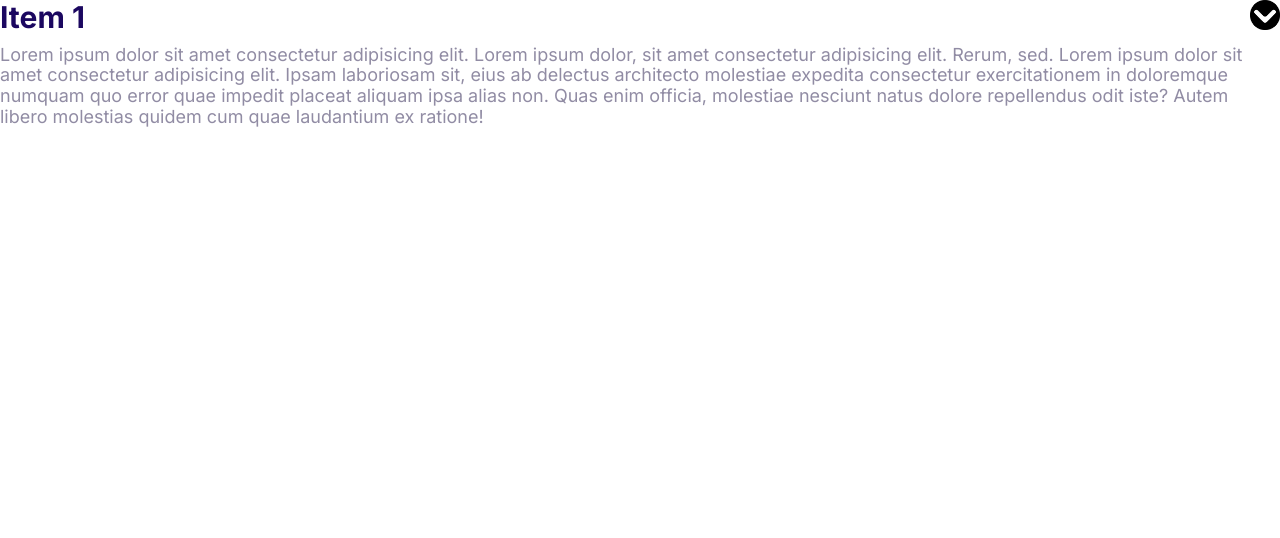
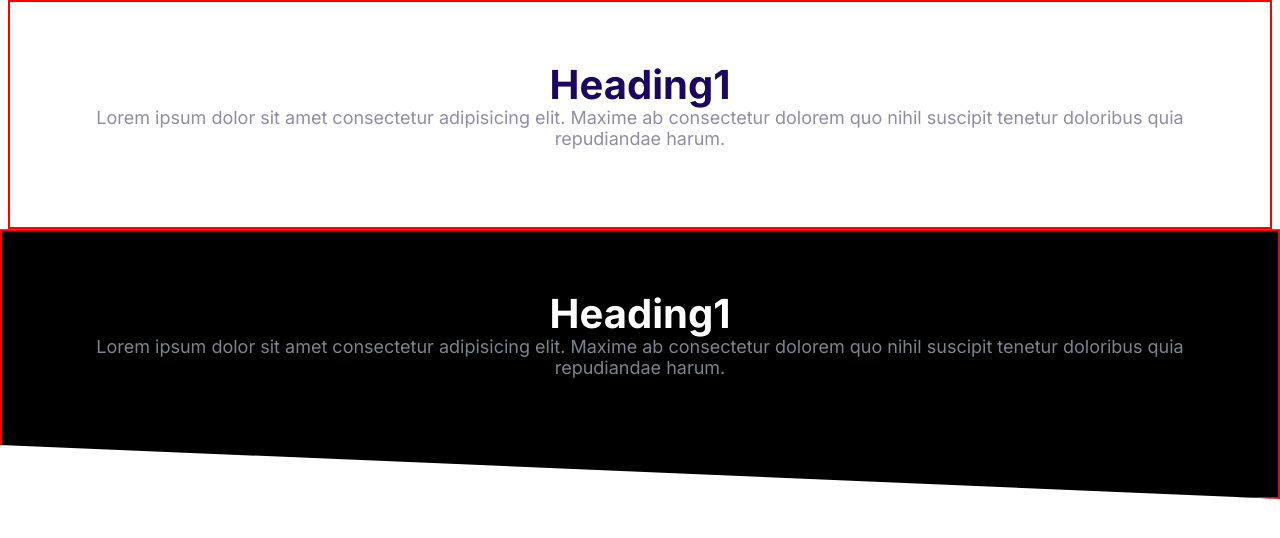
Before and after one commit to Saurabh7-js/Shopify, a plain HTML site: page index.html in a window 1280 px wide. Drawn offline with Linux system fonts and the light colour scheme.

Commit message:
block component added

```diff
--- a/css/styles.css
+++ b/css/styles.css
@@ -22,7 +22,10 @@ body{
     color: var(--color-body);
 }
 
-
+.container{
+    width: 1140px;
+    margin: 0 auto;
+}
 h1,h2,h3{
     color: var(--color-headings);
     margin-bottom: 1rem;
@@ -548,3 +551,39 @@ a{
     max-height: 100vh;
     opacity: 1;
 }
+
+/*blocks*/
+
+.block{
+    --padding-vertical: 6rem;
+    padding: var(--padding-vertical);
+    border: 2px solid red;
+}
+
+
+.block__heading{
+    margin: 0;
+}
+
+.block--dark{
+    background-color: #000;
+    color: #7b858b;
+}
+
+.block--dark .block__heading{
+    color: #fff;
+}
+
+.block--skewed-right{
+    padding-bottom: calc(var(--padding-vertical) + 4rem);
+    clip-path: polygon(0% 0%, 100% 0%, 100% 100%, 0% 80%);
+}
+
+.block--skewed-left{
+    padding-bottom: calc(var(--padding-vertical) + 4rem);
+    clip-path: polygon(0% 0%, 100% 0%, 100% 80%, 0% 100%);
+}
+
+.block__header{
+    text-align: center;
+}
--- a/index.html
+++ b/index.html
@@ -13,15 +13,19 @@
     <link rel="stylesheet" href="css/styles.css">
 </head>
 <body>
-     <div class="collapsible collapsible--expanded">
-        <header class="collapsible__header">
-            <h2 class="collapsible__heading">Item 1</h2>
-            <img src="images/chevron.png" alt="" class="collapsible__chevron">
-        </header>
-        <div class="collapsible__content">
-            <p>Lorem ipsum dolor sit amet consectetur adipisicing elit. Lorem ipsum dolor, sit amet consectetur adipisicing elit. Rerum, sed. Lorem ipsum dolor sit amet consectetur adipisicing elit. Ipsam laboriosam sit, eius ab delectus architecto molestiae expedita consectetur exercitationem in doloremque numquam quo error quae impedit placeat aliquam ipsa alias non. Quas enim officia, molestiae nesciunt natus dolore repellendus odit iste? Autem libero molestias quidem cum quae laudantium ex ratione!</p>
+     <!--Semantically we can use a block using a section element-->
+     <section class="block container">
+        <div class="block__header">
+            <h2 class="block__heading">Heading1</h2>
+            <p>Lorem ipsum dolor sit amet consectetur adipisicing elit. Maxime ab consectetur dolorem quo nihil suscipit tenetur doloribus quia repudiandae harum.</p>
         </div>
-     </div>
+     </section>
+     <section class="block block--dark block--skewed-right">
+        <div class="block__header">
+            <h2 class="block__heading">Heading1</h2>
+            <p>Lorem ipsum dolor sit amet consectetur adipisicing elit. Maxime ab consectetur dolorem quo nihil suscipit tenetur doloribus quia repudiandae harum.</p>
+        </div>
+     </section>
      <script src="js/main.js"></script>
 </body>
 
```
Also changed, not shown: components/block.html (added, +13 -0 lines), components/collapsibles.html (+1 -1 lines).
